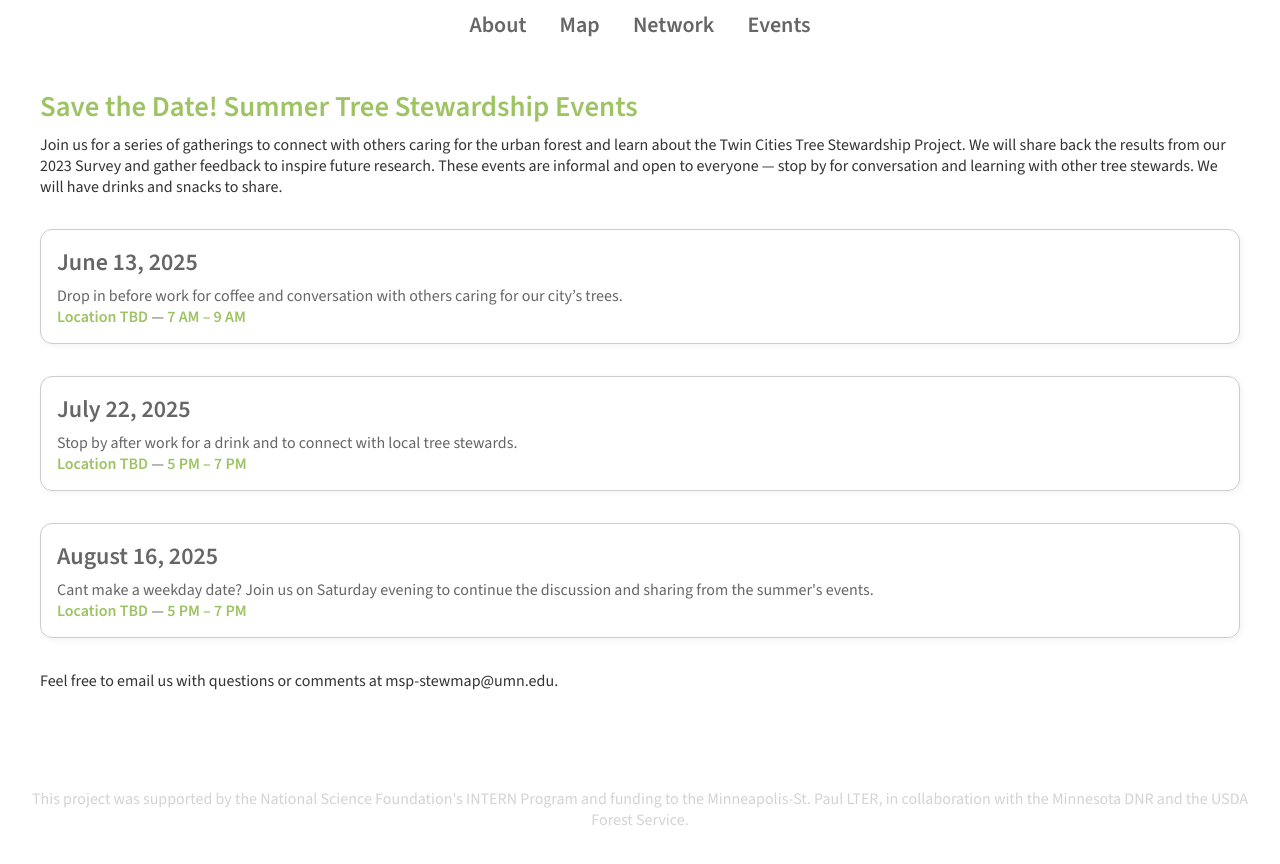
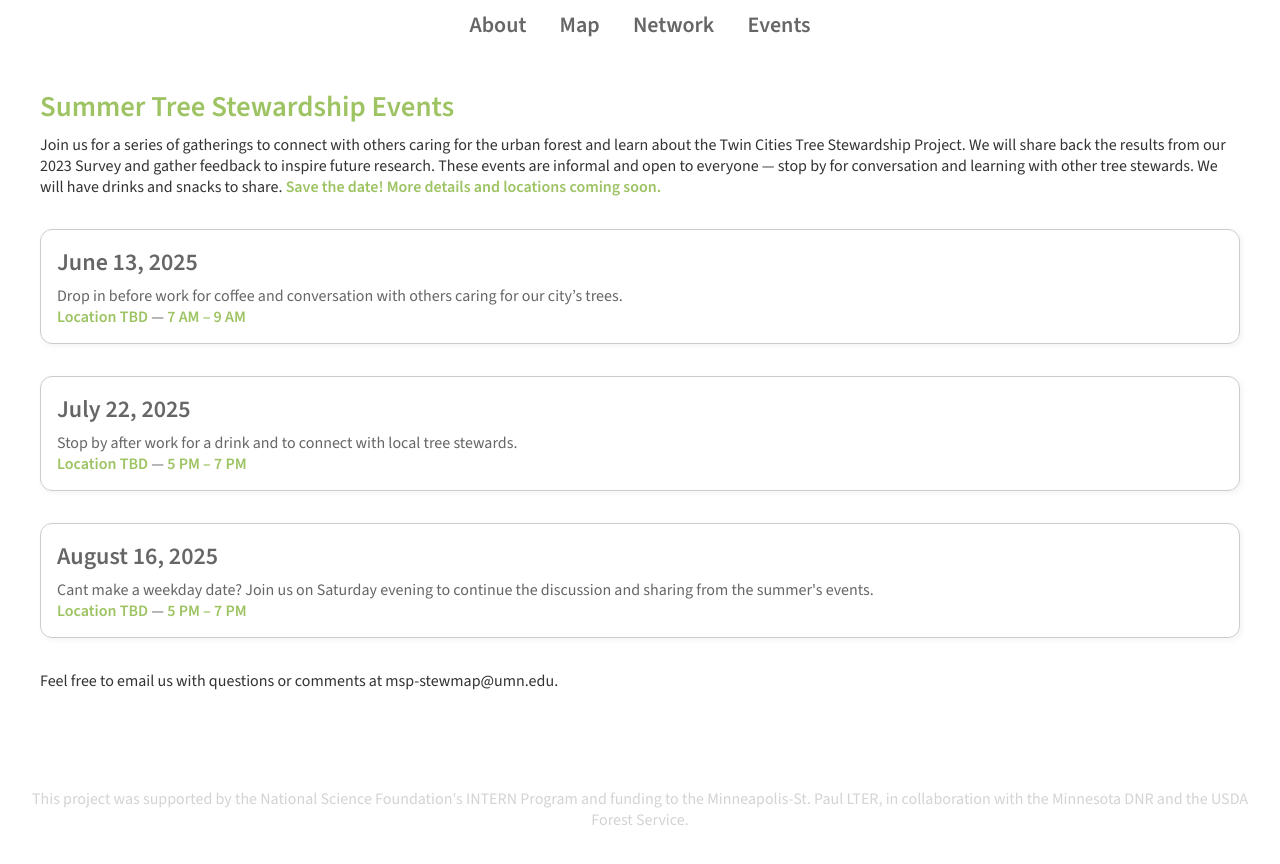
Before and after one commit to sallydonovan/mspstewmap, a Jekyll site: the page built from events.md, in a window 1280 px wide. Shown: the top 864 px of the page. Built offline with Jekyll 4.4.1, drawn with Linux system fonts in a browser that asks for light colours.

Commit message:
Update events.md

```diff
--- a/events.md
+++ b/events.md
@@ -42,10 +42,11 @@ layout: default
   }
 </style>
 
-<div class="event-header">Save the Date! Summer Tree Stewardship Events</div>
+<div class="event-header">Summer Tree Stewardship Events</div>
 <div class="event-subtext">
   Join us for a series of gatherings to connect with others caring for the urban forest and learn about the Twin Cities Tree Stewardship Project. We will share back the results from our 2023 Survey and gather feedback to inspire future research.
   These events are informal and open to everyone — stop by for conversation and learning with other tree stewards. We will have drinks and snacks to share.
+   <span class="event-highlight"> Save the date! More details and locations coming soon.</span>
 </div>
 
 <div class="event-box">
```
